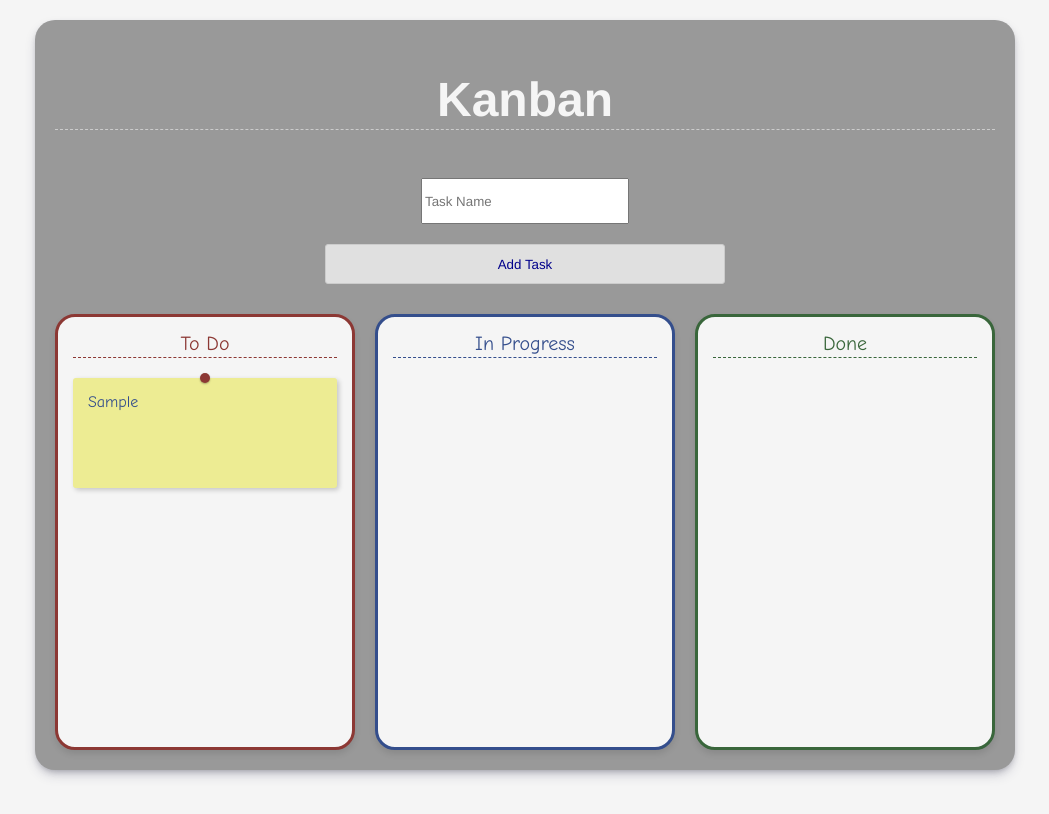
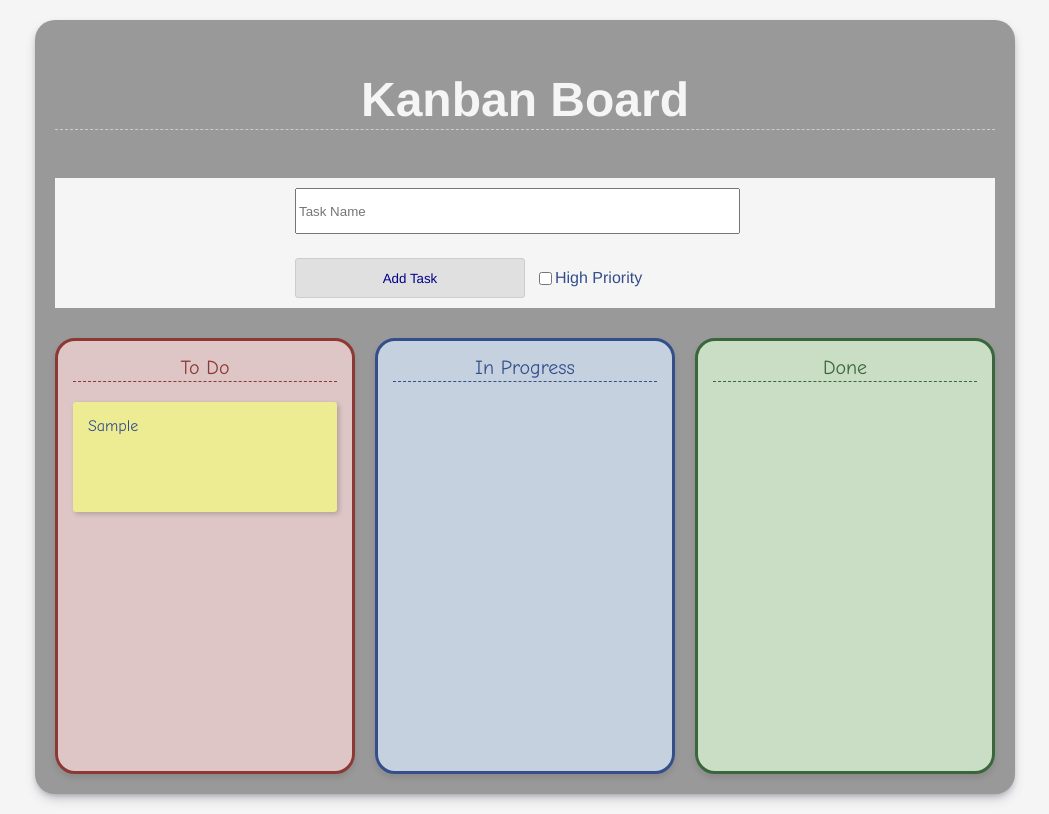
Before and after one commit to abhirup-dutta/frontend-kanban-board, a plain HTML site: page index.html in a window 1280 px wide. Both pictures are taken after typing "Sample" into the empty fields and a click on the button "Add Task". Shown: the whole page, without its empty margins (115-1164 px from the left). Drawn offline with Linux system fonts and the light colour scheme.

Commit message:
High-Priority tasks

```diff
--- a/index.html
+++ b/index.html
@@ -7,11 +7,25 @@
 </head>
 <body>
 <main class="whiteboard-wrap">
-    <h1>Kanban</h1>
+    <h1>Kanban Board</h1>
 
     <form class="add-task-form" id="taskForm">
-        <input type="text" id="taskInput" placeholder="Task Name" required />
-        <button class="add-task-btn" type="submit">Add Task</button>
+        <div class="form-row">
+            <div class="form-group">
+                <input class="input-text" type="text" id="taskInput" placeholder="Task Name" required />
+            </div>
+        </div>
+        <div class="form-row">
+            <div class="form-group">
+                <button class="add-task-btn" type="submit">Add Task</button>
+            </div>
+            <div class="form-group">
+                <div class="checkbox-container">
+                    <input type="checkbox" id="isPriority" class="custom-checkbox">
+                    <label for="isPriority">High Priority</label>
+                </div>
+            </div>
+        </div>
     </form>
 
     <div class="kanban-board" id="kanbanColumns">
--- a/script.js
+++ b/script.js
@@ -1,31 +1,32 @@
 
 const taskInput = document.getElementById("taskInput");
+const isPriority = document.getElementById("isPriority");
 const taskForm = document.getElementById("taskForm");
 const columnList = document.getElementById("kanbanColumns").children;
 
 let draggedTask = null;
 
-function createTaskElement(text, id = Date.now().toString()) {
-    const taskElement = document.createElement("div");
-    taskElement.id = id;
-    taskElement.textContent = text;
-    taskElement.className = "kanban-card";
-    taskElement.draggable = true;
+function createTaskElement(text, isPriorityChecked, id = Date.now().toString()) {
+    const taskDOMElement = document.createElement("div");
+    taskDOMElement.id = id;
+    taskDOMElement.textContent = text;
+    taskDOMElement.className = isPriorityChecked ? "kanban-card-priority" : "kanban-card";
+    taskDOMElement.draggable = true;
 
-    taskElement.addEventListener("dragstart", (e) => {
-        draggedTask = taskElement;
+    taskDOMElement.addEventListener("dragstart", (e) => {
+        draggedTask = taskDOMElement;
         e.dataTransfer.effectAllowed = "move";
         setTimeout(() => {
-            taskElement.classList.add("hidden");
+            taskDOMElement.classList.add("hidden");
         }, 0);
     });
 
-    taskElement.addEventListener("dragend", (e) => {
+    taskDOMElement.addEventListener("dragend", (e) => {
         draggedTask = null;
-        taskElement.classList.remove("hidden");
+        taskDOMElement.classList.remove("hidden");
     });
 
-    return taskElement;
+    return taskDOMElement;
 }
 
 function startProgram() {
@@ -33,9 +34,8 @@ function startProgram() {
     taskForm.addEventListener("submit", (e) => {
         e.preventDefault();
         const taskText = taskInput.value.trim();
-        console.log(taskText);
         if (taskText) {
-            const taskElement = createTaskElement(taskText);
+            const taskElement = createTaskElement(taskText, isPriority.checked);
             document.getElementById("toDoColumn").appendChild(taskElement);
             taskInput.value = "";
         }
@@ -44,10 +44,12 @@ function startProgram() {
 
     Array.from(columnList).forEach((column) => {
 
+
         column.addEventListener("dragover", (e) => {
             e.preventDefault();
-            e.dataTransfer.dropEffect = "move";
+            //e.dataTransfer.dropEffect = "move";
         });
+
 
         column.addEventListener("drop", (e) => {
             e.preventDefault();
--- a/style.css
+++ b/style.css
@@ -3,21 +3,34 @@
 :root {
     --color-whiteboard: #f5f5f5;
     --color-blackboard: #999999;
+    --color-redboard: #dec5c6;
+    --color-blueboard: #c5d1de;
+    --color-greenboard: #cadec5;
     --color-markerpen-blue: #344e8c;
     --color-markerpen-red: #8c3834;
     --color-markerpen-green: #39663b;
-    --color-sticky-note: #edec93;
-    --color-pushpin: #8c3834;
+    --color-markerpen-priority: #edec93;
+    --color-stickynote: #edec93;
+    --color-stickynote-priority: #344e8c;
     --font-handwriting: 'Comic Sans MS', 'Comic Sans', cursive, sans-serif;
     --font-printed: 'Avenir Next', Helvetica, Arial, sans-serif;
 }
 
+
 body {
     background-color: var(--color-whiteboard); /* Light gray for the whiteboard background */
     font-family: var(--font-handwriting); /* A font that resembles casual handwriting */
-    color: #00008b; /* Navy blue for default text color, simulating blue ink */
+    color: var(--color-markerpen-blue); /* Navy blue for default text color, simulating blue ink */
     margin: 0;
     padding: 20px;
+}
+
+form {
+    font-family: var(--font-printed); /* A font that resembles casual handwriting */
+    margin: 0;
+    padding: 10px;
+    background-color: var(--color-whiteboard);
+    align-items: center;
 }
 
 h1 {
@@ -30,20 +43,42 @@ h1 {
     font-family: var(--font-printed);
 }
 
-input {
-    min-width: 200px;
-    max-width: 400px;
-    min-height: 40px;
-    max-height: 200px;
+
+button {
     font-family: var(--font-printed);
+    height: 80%;
 }
 
-button {
-    min-width: 200px;
-    max-width: 400px;
-    min-height: 40px;
-    max-height: 200px;
-    font-family: var(--font-printed);
+label {
+    font-size: 100%;
+}
+
+.input-text {
+    height: 80%;
+    width: 95%;
+}
+
+.checkbox-container {
+    display: flex;
+    height: 80%;
+    align-items: center;
+    margin: 10px;
+}
+
+
+.form-row {
+    display: flex;
+    flex-direction: row;
+    min-width: 50%;
+    max-width: 75%;
+    height: 50px;
+    align-items: center;
+}
+
+.form-group {
+    width: 100%;
+    height: 100%;
+    align-items: center;
 }
 
 .whiteboard-wrap {
@@ -73,7 +108,7 @@ button {
 
 /* --- Kanban Columns (e.g., To Do, In Progress) --- */
 .kanban-column-todo {
-    background-color: var(--color-whiteboard); /* White background for the column area */
+    background-color: var(--color-redboard); /* White background for the column area */
     box-shadow: 0 4px 6px rgba(0, 0, 0, 0.1);
     padding: 15px;
     width: 300px;
@@ -84,7 +119,7 @@ button {
 }
 
 .kanban-column-inprogress {
-    background-color: var(--color-whiteboard); /* White background for the column area */
+    background-color: var(--color-blueboard); /* White background for the column area */
     box-shadow: 0 4px 6px rgba(0, 0, 0, 0.1);
     padding: 15px;
     width: 300px;
@@ -95,7 +130,7 @@ button {
 }
 
 .kanban-column-done {
-    background-color: var(--color-whiteboard); /* White background for the column area */
+    background-color: var(--color-greenboard); /* White background for the column area */
     box-shadow: 0 4px 6px rgba(0, 0, 0, 0.1);
     padding: 15px;
     width: 300px;
@@ -134,7 +169,7 @@ button {
 
 /* --- Kanban Card (Yellow Sticky Note) --- */
 .kanban-card {
-    background-color: var(--color-sticky-note); /* Vibrant yellow for the sticky note */
+    background-color: var(--color-stickynote); /* Vibrant yellow for the sticky note */
     margin-bottom: 10px;
     padding: 15px;
     border-radius: 3px;
@@ -146,23 +181,18 @@ button {
     color: var(--color-markerpen-blue);
 }
 
-/* Example of how to add random rotation in HTML:
-   <div class="kanban-card" style="--rotation: -1;">...</div>
-   <div class="kanban-card" style="--rotation: 2;">...</div>
-*/
-
-/* --- Optional: Add a 'pushpin' effect for realism --- */
-.kanban-card::before {
-    content: '';
-    position: absolute;
-    top: -5px;
-    left: 50%;
-    transform: translateX(-50%);
-    width: 10px;
-    height: 10px;
-    background-color: var(--color-pushpin); /* pushpin color */
-    border-radius: 50%;
-    box-shadow: 0 1px 2px rgba(0, 0, 0, 0.3);
+/* --- Kanban Card Priority (Purple Sticky Note) --- */
+.kanban-card-priority {
+    background-color: var(--color-stickynote-priority); /* Vibrant yellow for the sticky note */
+    margin-bottom: 10px;
+    padding: 15px;
+    border-radius: 3px;
+    box-shadow: 2px 2px 5px rgba(0, 0, 0, 0.2); /* A little shadow for depth */
+    position: relative;
+    /* transform: rotate(1deg); /* Optional: Add slight random rotation for authenticity */
+    min-height: 80px;
+    word-wrap: break-word;
+    color: var(--color-markerpen-priority);
 }
 
 /* --- Optional: Styling for a button to add new tasks --- */
```
